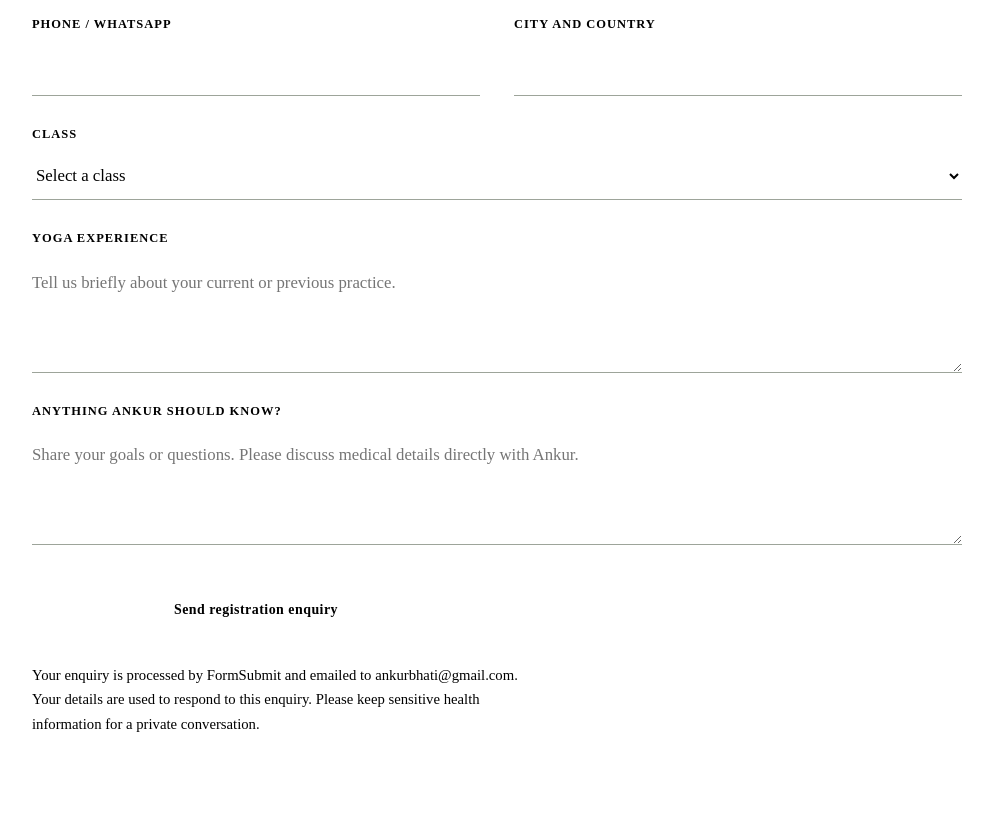
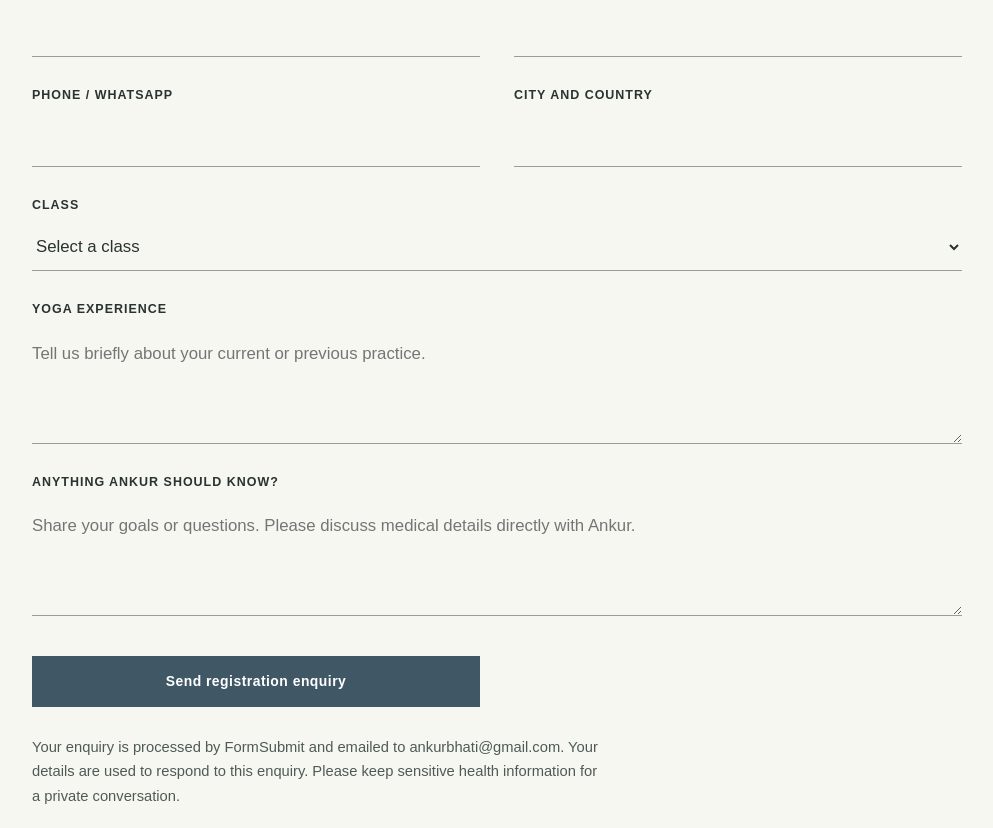
Before and after one commit to ankurbhati-yoga/ritambhara-yoga-shala, a plain HTML site: page register.html in a window 1280 px wide. Shown: the part 1592-2420 px from the top of the page, without its empty margins (143-1136 px from the left). Drawn offline with Linux system fonts and the light colour scheme.

Commit message:
Fix stylesheet font import and refresh cached styles

```diff
--- a/register.html
+++ b/register.html
@@ -8,7 +8,7 @@
   <title>Register for Classes | Ritambhara Yoga Shala</title>
   <meta name="description" content="Register your interest in Ashtanga Vinyasa, Prana Urja pranayama or live online yoga classes with Ritambhara Yoga Shala.">
   <link rel="icon" href="assets/favicon.jpg" type="image/jpeg">
-  <link rel="stylesheet" href="styles.css?v=20261117">
+  <link rel="stylesheet" href="styles.css?v=20261117b">
 </head>
 <body>
   <a class="skip-link" href="#main">Skip to content</a>
@@ -58,6 +58,7 @@
               <option value="ashtanga">Ashtanga Vinyasa — Mysore Style, Gokulam</option>
               <option value="prana-urja">Prana Urja — Mysore or online</option>
               <option value="morning-online-yoga">Morning Online Yoga — Mon, Wed, Fri · 5:15–6:00 AM IST</option>
+              <option value="morning-online-yoga">Morning Online Yoga — Mon, Wed, Fri · 5:15–6:00 AM IST</option>
               <option value="online-yoga">Evening Online Yoga — Mon, Wed, Fri · 5:30–6:45 PM IST</option>
               <option value="prana-urja-online">Prana Urja — Online, Monday to Friday</option>
             </select>
--- a/styles.css
+++ b/styles.css
@@ -1,4 +1,4 @@
-@import url('https://fonts.googleapis.com/css2?family=Figtree:wght@400;500;600;700&display=swap');6..96,0,500;6..96,1,400;6..96,1,500&family=IBM+Plex+Sans:ital,wght@0,300;0,400;0,500;1,400&display=swap');
+@import url('https://fonts.googleapis.com/css2?family=Figtree:wght@400;500;600;700&display=swap');
 
 :root {
   --sand: #e4ebe2;
```
Also changed, not shown: ashtanga-vinyasa.html (+1 -1 lines), index.html (+1 -1 lines), online-classes.html (+1 -1 lines), prana-urja.html (+1 -1 lines), thank-you.html (+1 -1 lines).
